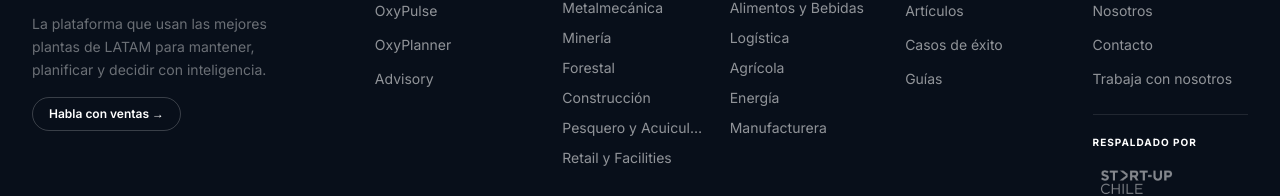
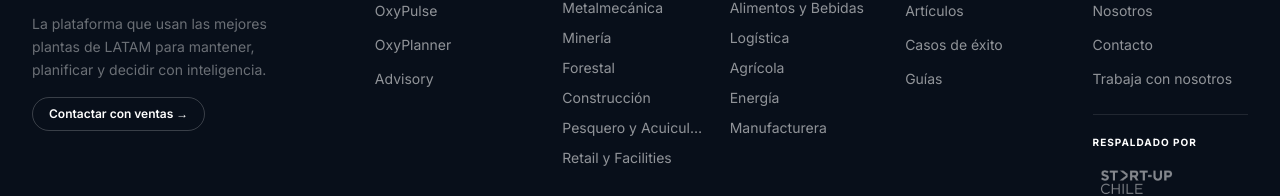
Before and after one commit to OxygenCL/oxg-landing, a Next.js app: page / in a window 1280 px wide. Shown: the part 9212-9408 px from the top of the page. Built offline with nearby package versions, Linux system fonts and the light colour scheme.

Commit message:
Footer: rename button from 'Habla con ventas' to 'Contactar con ventas'

```diff
--- a/components/footer.tsx
+++ b/components/footer.tsx
@@ -41,7 +41,7 @@
               href="/nosotros#contacto"
               className="inline-flex mt-4 px-4 py-2 rounded-full text-xs font-semibold text-white border border-white/20 hover:bg-white/10 transition-colors"
             >
-              Habla con ventas →
+              Contactar con ventas →
             </Link>
           </div>
 
```
